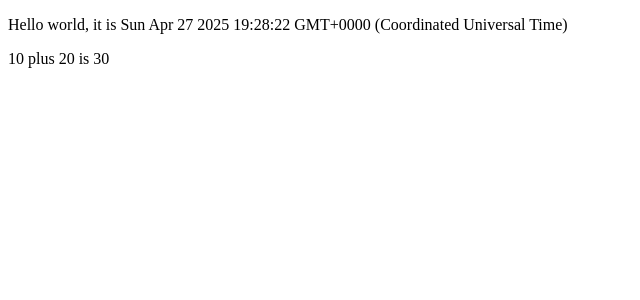
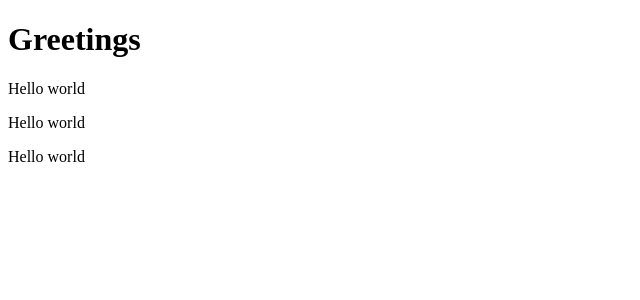
Before and after one commit to djrdj/123, a React (Vite) app in the folder part1/exercise0/introdemo/: page / in a window 1280 px wide. Shown: the top 300 px of the page, without its empty margins (0-640 px from the left). Built offline with nearby package versions, Linux system fonts and the light colour scheme.

Commit message:
promena 3

```diff
--- a/part1/exercise0/introdemo/src/App.jsx
+++ b/part1/exercise0/introdemo/src/App.jsx
@@ -1,19 +1,21 @@
 import React from "react"
 
+const Hello = () => {
+  return  (
+    <div>
+      <p> Hello world </p>
+    </div>
+  )
+}
+
 const App = () => {
-  const now = new Date()
-  const a=10
-  const b=20
-  console.log(now, a+b)
-  return React.createElement(
-    'div',
-    null,
-    React.createElement(
-      'p',null,'Hello world, it is ', now.toString()
-    ),
-    React.createElement(
-      'p',null,a,' plus ',b,' is ', a+b
-    )
+  return (
+    <div>
+      <h1>Greetings</h1>
+      <Hello />
+      <Hello />
+      <Hello />
+    </div>
   )
 }
 
```
